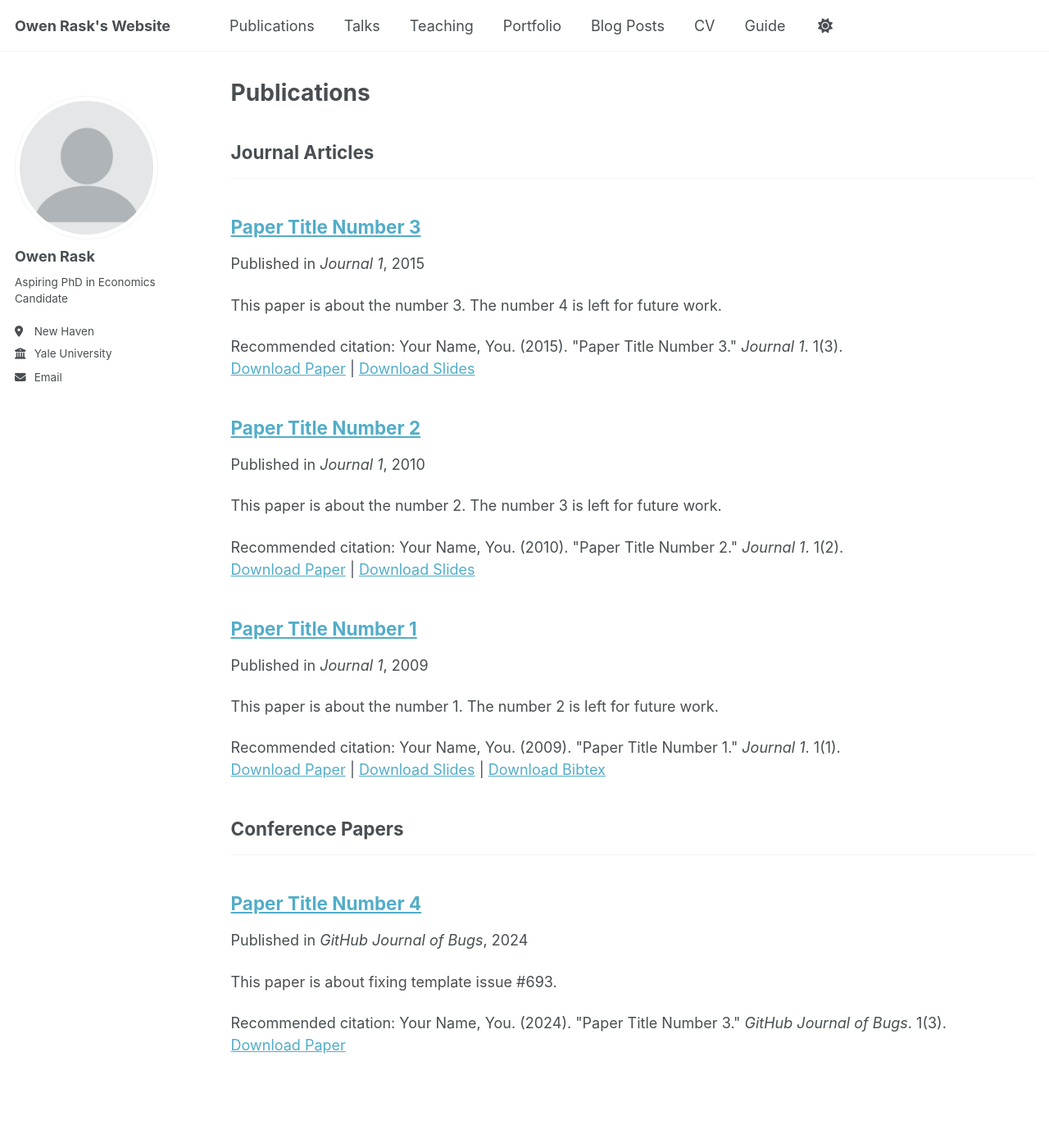
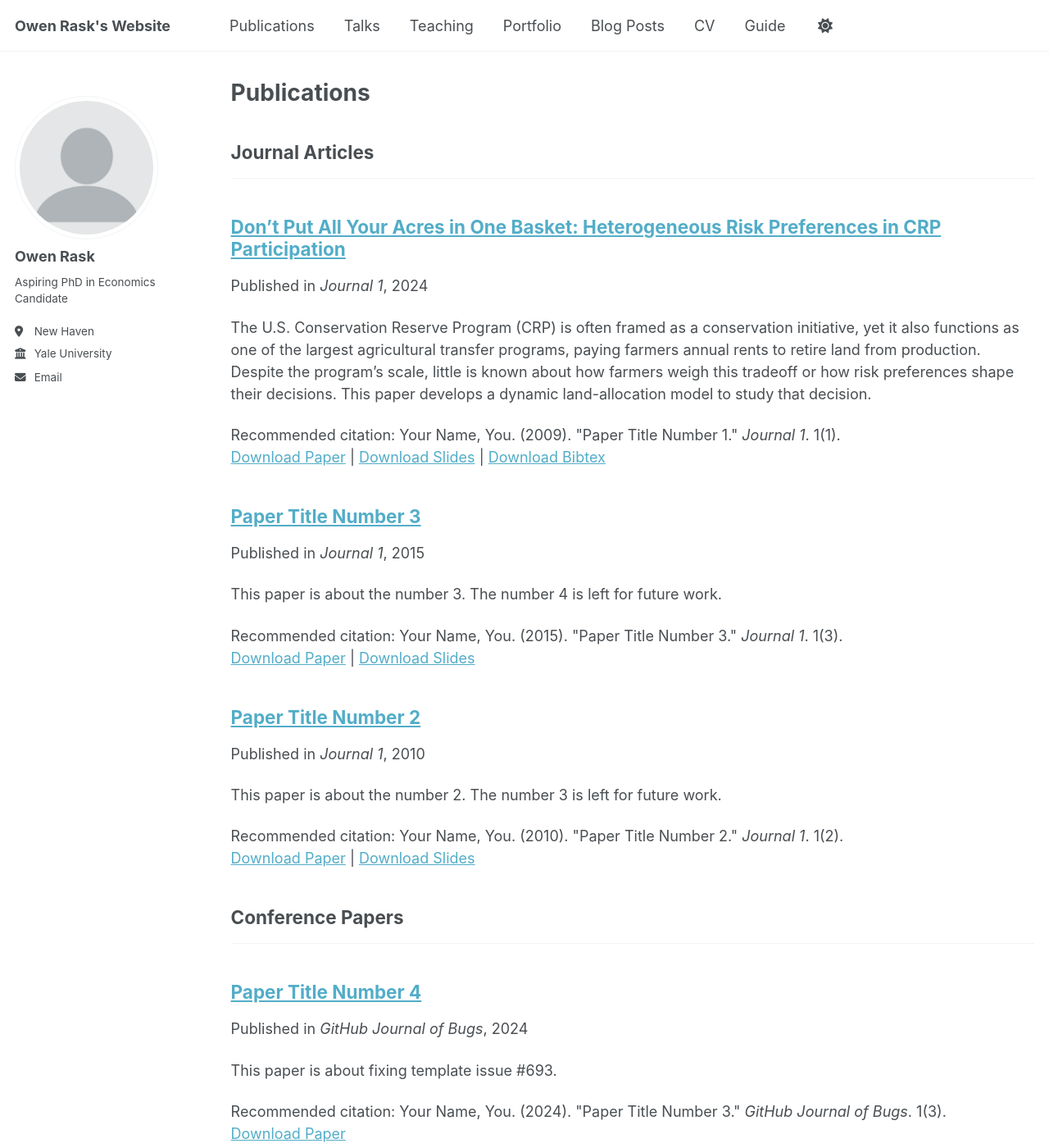
Before and after one commit to OwenRask/OwenRask.github.io, a Jekyll site: the page built from _pages/publications.html, in a window 1280 px wide and 1400 px high. Shown: the whole window at 82% size. Built offline with Jekyll 4.4.1, drawn with Linux system fonts in a browser that asks for light colours; a script that is not in the unit is left out.

Commit message:
Update and rename 2009-10-01-paper-title-number-1.md to Ag_paper.md

```diff
--- a/_publications/2009-10-01-paper-title-number-1.md
+++ b/_publications/Ag_paper.md
@@ -1,10 +1,10 @@
 ---
-title: "Paper Title Number 1"
+title: "Don't Put All Your Acres in One Basket: Heterogeneous Risk Preferences in CRP Participation"
 collection: publications
 category: manuscripts
-permalink: /publication/2009-10-01-paper-title-number-1
-excerpt: 'This paper is about the number 1. The number 2 is left for future work.'
-date: 2009-10-01
+permalink: /publication/Ag_paper
+excerpt: 'The U.S. Conservation Reserve Program (CRP) is often framed as a conservation initiative, yet it also functions as one of the largest agricultural transfer programs, paying farmers annual rents to retire land from production. Despite the program’s scale, little is known about how farmers weigh this tradeoff or how risk preferences shape their decisions. This paper develops a dynamic land-allocation model to study that decision.'
+date: 2024-05-01
 venue: 'Journal 1'
 slidesurl: 'http://academicpages.github.io/files/slides1.pdf'
 paperurl: 'http://academicpages.github.io/files/paper1.pdf'
```
